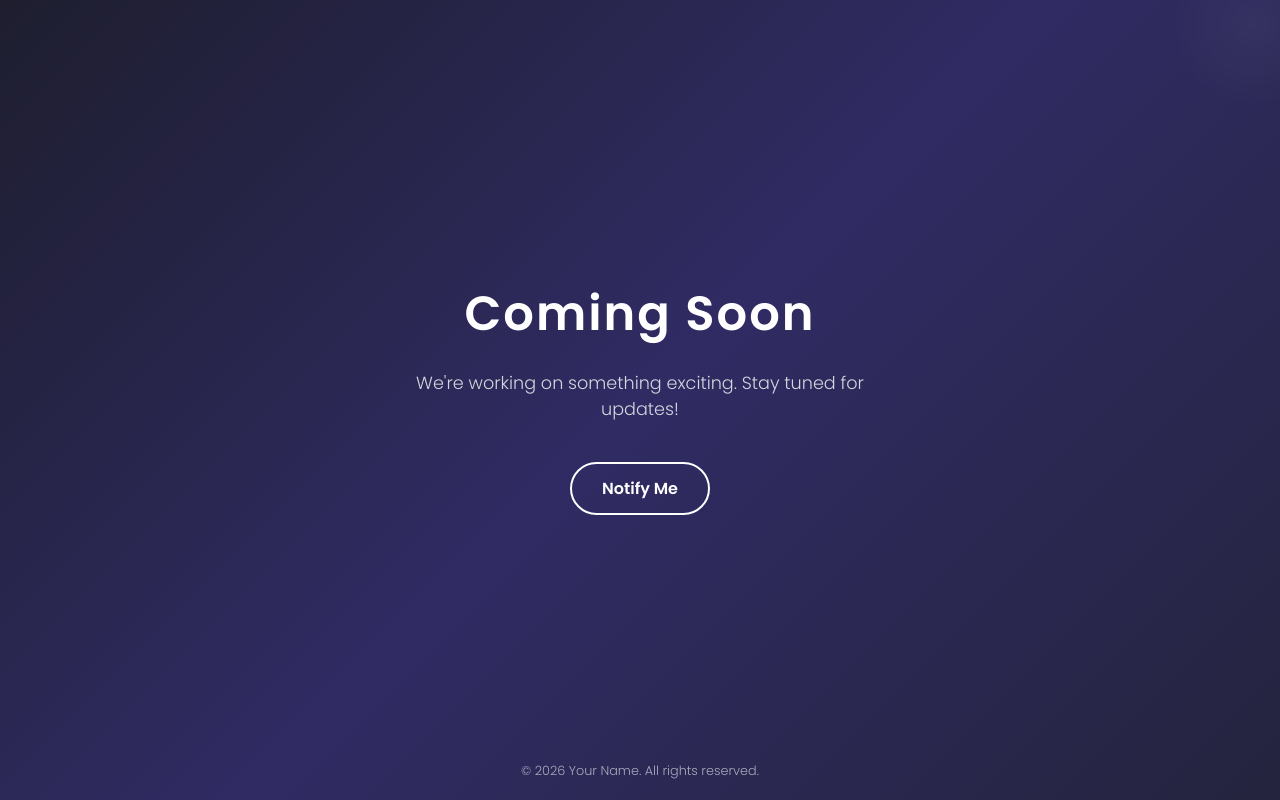
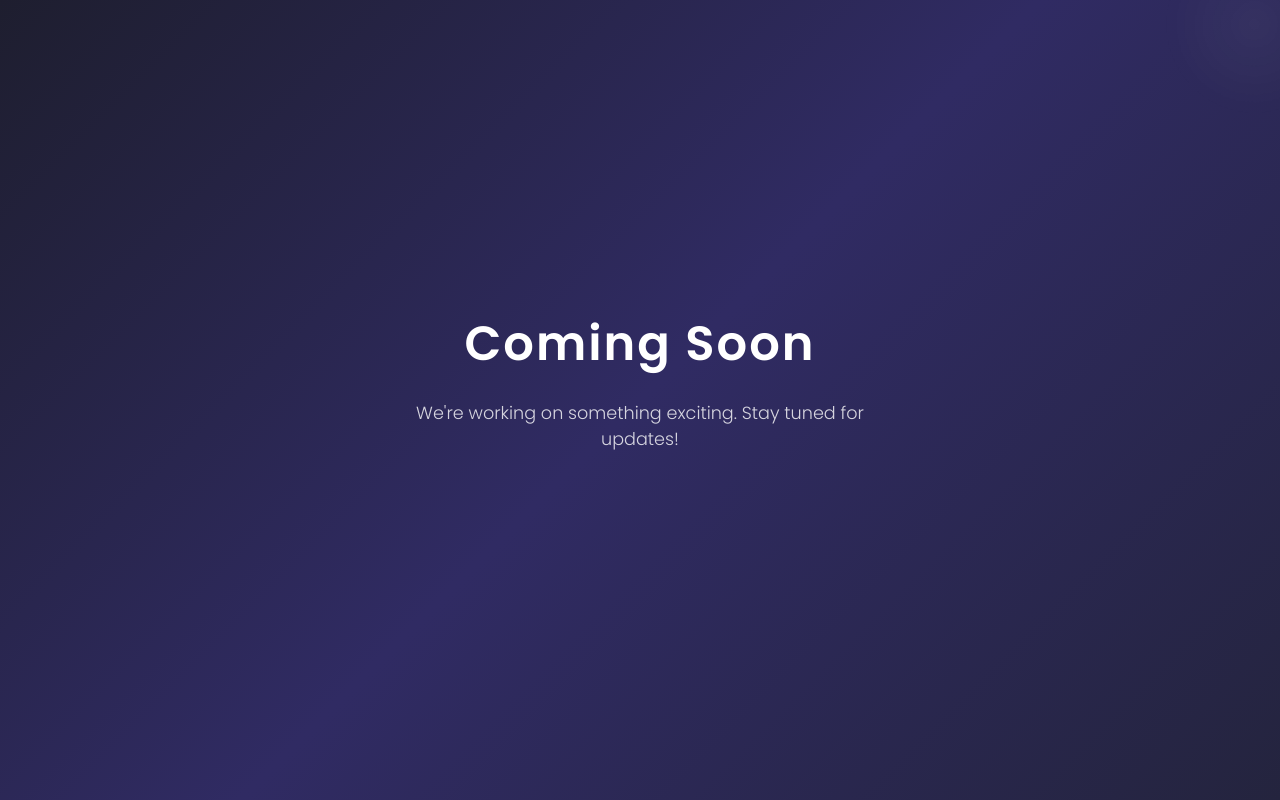
Before and after one commit to KylieBeagle/Website, a plain HTML site: page index.html in a window 1280 px wide. Shown: the top 800 px of the page. Drawn offline with Linux system fonts and the light colour scheme.

Commit message:
coming soon without button and footer

```diff
--- a/index.html
+++ b/index.html
@@ -97,12 +97,7 @@ footer {
 <div class="container">
   <h1>Coming Soon</h1>
   <p>We're working on something exciting. Stay tuned for updates!</p>
-  <a href="#" class="button">Notify Me</a>
 </div>
-
-<footer>
-  © 2026 Your Name. All rights reserved.
-</footer>
 
 </body>
 </html>
```
